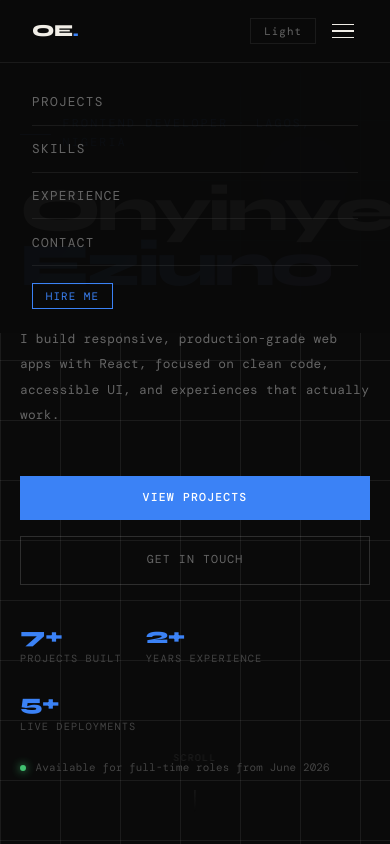
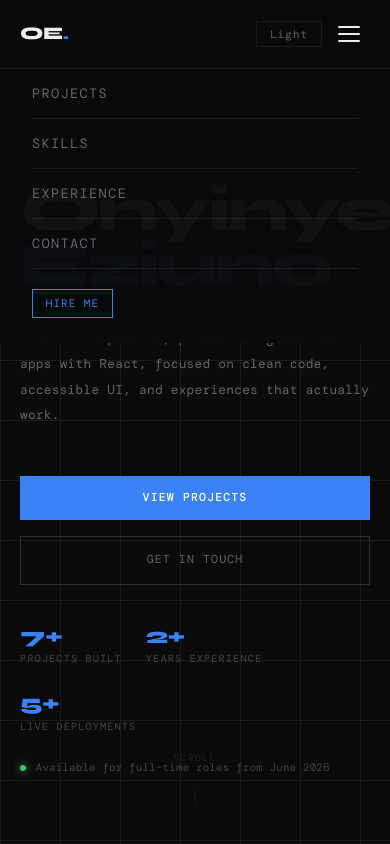
Before and after one commit to Onyinye-Maggie/onyinye-portfolio, a React (Create React App) app: page / in a window 390 px wide. Both pictures are taken after a click on the button 343 px from the left and 31 px from the top of the page. Shown: the top 844 px of the page. Built offline with nearby package versions, Linux system fonts and the light colour scheme; a web font is replaced by a local one.

Commit message:
rebuild navbar with CSS media queries for mobile

```diff
--- /dev/null
+++ b/src/components/Navbar.css
@@ -0,0 +1,186 @@
+.navbar {
+  position: fixed;
+  top: 0;
+  left: 0;
+  right: 0;
+  z-index: 1000;
+  background: transparent;
+  border-bottom: 0.5px solid transparent;
+  transition: all 0.3s ease;
+}
+
+.navbar.scrolled {
+  background: rgba(10, 10, 10, 0.97);
+  border-bottom: 0.5px solid var(--border);
+  backdrop-filter: blur(12px);
+}
+
+.navbar.scrolled.light {
+  background: rgba(255, 255, 255, 0.97);
+}
+
+.navbar.open {
+  background: rgba(10, 10, 10, 0.97);
+}
+
+.navbar.open.light {
+  background: rgba(255, 255, 255, 0.97);
+}
+
+.navbar-top {
+  display: flex;
+  justify-content: space-between;
+  align-items: center;
+  padding: 1.1rem 2rem;
+}
+
+.navbar-logo {
+  font-family: var(--display);
+  font-weight: 800;
+  font-size: 1.1rem;
+  letter-spacing: -0.02em;
+  color: var(--text);
+}
+
+.navbar-logo-dot {
+  color: var(--accent);
+}
+
+.navbar-desktop {
+  display: flex;
+  align-items: center;
+  gap: 1.5rem;
+}
+
+.navbar-link {
+  font-family: var(--mono);
+  font-size: 0.68rem;
+  color: var(--text-muted);
+  letter-spacing: 0.1em;
+  text-transform: uppercase;
+  transition: color 0.2s;
+  background: none;
+  border: none;
+  cursor: pointer;
+}
+
+.navbar-link:hover {
+  color: var(--accent);
+}
+
+.navbar-toggle {
+  font-family: var(--mono);
+  font-size: 0.68rem;
+  color: var(--text-muted);
+  letter-spacing: 0.1em;
+  border: 0.5px solid var(--border);
+  padding: 0.3rem 0.8rem;
+  background: none;
+  cursor: pointer;
+  transition: all 0.2s;
+}
+
+.navbar-toggle:hover {
+  border-color: var(--accent);
+  color: var(--accent);
+}
+
+.navbar-hire {
+  font-family: var(--mono);
+  font-size: 0.68rem;
+  color: var(--accent);
+  letter-spacing: 0.1em;
+  text-transform: uppercase;
+  border: 0.5px solid var(--accent);
+  padding: 0.3rem 0.8rem;
+  transition: all 0.2s;
+  text-decoration: none;
+}
+
+.navbar-hire:hover {
+  background: var(--accent);
+  color: #fff;
+}
+
+.navbar-mobile-right {
+  display: none;
+  align-items: center;
+  gap: 0.75rem;
+}
+
+.navbar-hamburger {
+  display: flex;
+  flex-direction: column;
+  justify-content: center;
+  gap: 5px;
+  width: 36px;
+  height: 36px;
+  background: none;
+  border: none;
+  cursor: pointer;
+  padding: 4px;
+}
+
+.bar {
+  display: block;
+  width: 22px;
+  height: 2px;
+  background: var(--text);
+  border-radius: 2px;
+  transition: all 0.3s ease;
+  transform-origin: center;
+}
+
+.navbar-dropdown {
+  display: none;
+  flex-direction: column;
+  padding: 0 2rem 1.5rem;
+  border-top: 0.5px solid var(--border);
+  gap: 0;
+}
+
+.navbar-dropdown.open {
+  display: flex;
+}
+
+.navbar-dropdown-link {
+  font-family: var(--mono);
+  font-size: 0.85rem;
+  color: var(--text-muted);
+  letter-spacing: 0.1em;
+  text-transform: uppercase;
+  padding: 1rem 0;
+  border-bottom: 0.5px solid var(--border);
+  text-align: left;
+  background: none;
+  border-left: none;
+  border-right: none;
+  border-top: none;
+  cursor: pointer;
+  transition: color 0.2s;
+  width: 100%;
+}
+
+.navbar-dropdown-link:hover {
+  color: var(--accent);
+}
+
+.navbar-hire.mobile {
+  margin-top: 1.25rem;
+  display: inline-block;
+  width: fit-content;
+}
+
+@media (max-width: 768px) {
+  .navbar-desktop {
+    display: none;
+  }
+
+  .navbar-mobile-right {
+    display: flex;
+  }
+
+  .navbar-top {
+    padding: 1rem 1.25rem;
+  }
+}
--- a/src/components/Navbar.jsx
+++ b/src/components/Navbar.jsx
@@ -1,5 +1,6 @@
 import { useState, useEffect } from 'react';
 import { meta } from '../data/portfolio';
+import './Navbar.css';
 
 export default function Navbar() {
   var scrollState = useState(false);
@@ -14,24 +15,10 @@ export default function Navbar() {
   var menuOpen = menuState[0];
   var setMenuOpen = menuState[1];
 
-  var mobileState = useState(false);
-  var isMobile = mobileState[0];
-  var setIsMobile = mobileState[1];
-console.log('window width:', window.innerWidth, 'isMobile:', isMobile);
-
   useEffect(function() {
     var onScroll = function() { setScrolled(window.scrollY > 40); };
     window.addEventListener('scroll', onScroll);
     return function() { window.removeEventListener('scroll', onScroll); };
-  }, []);
-
-  useEffect(function() {
-    var checkMobile = function() {
-      setIsMobile(window.innerWidth <= 768);
-    };
-    checkMobile();
-    window.addEventListener('resize', checkMobile);
-    return function() { window.removeEventListener('resize', checkMobile); };
   }, []);
 
   var toggleTheme = function() {
@@ -51,139 +38,54 @@ console.log('window width:', window.innerWidth, 'isMobile:', isMobile);
 
   var links = ['projects', 'skills', 'experience', 'contact'];
 
-  var navBg = scrolled || menuOpen
-    ? isLight ? 'rgba(255,255,255,0.97)' : 'rgba(10,10,10,0.97)'
-    : 'transparent';
+  return (
+    <nav className={'navbar' + (scrolled ? ' scrolled' : '') + (isLight ? ' light' : '') + (menuOpen ? ' open' : '')}>
 
-  var navStyle = {
-    position: 'fixed', top: 0, left: 0, right: 0, zIndex: 100,
-    background: navBg,
-    borderBottom: scrolled ? '0.5px solid var(--border)' : '0.5px solid transparent',
-    backdropFilter: scrolled ? 'blur(12px)' : 'none',
-    transition: 'all 0.3s ease',
-  };
-
-  var topRowStyle = {
-    display: 'flex', justifyContent: 'space-between', alignItems: 'center',
-    padding: '1.1rem 2rem',
-  };
-
-  var logoStyle = {
-    fontWeight: 800, fontSize: '1.05rem',
-    letterSpacing: '-0.02em', color: 'var(--text)',
-  };
-
-  var linkStyle = {
-    fontFamily: 'var(--mono)', fontSize: '0.68rem',
-    color: 'var(--text-muted)', letterSpacing: '0.1em',
-    textTransform: 'uppercase', transition: 'color 0.2s',
-  };
-
-  var hireStyle = {
-    fontFamily: 'var(--mono)', fontSize: '0.68rem',
-    color: 'var(--accent)', letterSpacing: '0.1em',
-    textTransform: 'uppercase', border: '0.5px solid var(--accent)',
-    padding: '0.3rem 0.8rem',
-  };
-
-  var toggleStyle = {
-    fontFamily: 'var(--mono)', fontSize: '0.68rem',
-    color: 'var(--text-muted)', letterSpacing: '0.1em',
-    border: '0.5px solid var(--border)',
-    padding: '0.3rem 0.8rem',
-    transition: 'all 0.2s',
-  };
-
-  var barStyle = {
-    width: '22px', height: '1.5px',
-    background: 'var(--text)', display: 'block',
-    transition: 'all 0.3s ease',
-  };
-
-  var mobileMenuStyle = {
-    display: menuOpen ? 'flex' : 'none',
-    flexDirection: 'column',
-    padding: '1rem 2rem 1.5rem',
-    borderTop: '0.5px solid var(--border)',
-  };
-
-  var mobileLinkStyle = {
-    fontFamily: 'var(--mono)', fontSize: '0.8rem',
-    color: 'var(--text-muted)', letterSpacing: '0.1em',
-    textTransform: 'uppercase', padding: '0.9rem 0',
-    borderBottom: '0.5px solid var(--border)',
-    textAlign: 'left', transition: 'color 0.2s',
-    background: 'none',
-  };
-
-  return (
-    <nav style={navStyle}>
-      <div style={topRowStyle}>
-
-        <span style={logoStyle}>
-          OE<span style={{ color: 'var(--accent)' }}>.</span>
+      <div className="navbar-top">
+        <span className="navbar-logo">
+          OE<span className="navbar-logo-dot">.</span>
         </span>
 
-        {isMobile ? (
-          <div style={{ display: 'flex', gap: '0.75rem', alignItems: 'center' }}>
-            <button onClick={toggleTheme} style={toggleStyle}>
-              {isLight ? 'Dark' : 'Light'}
-            </button>
-            <button
-              onClick={function() { setMenuOpen(!menuOpen); }}
-              style={{ display: 'flex', flexDirection: 'column', gap: '5px', padding: '4px', background: 'none', border: 'none', cursor: 'pointer' }}
-            >
-              <span style={barStyle} />
-              <span style={barStyle} />
-              <span style={barStyle} />
-            </button>
-          </div>
-        ) : (
-          <div style={{ display: 'flex', gap: '1.5rem', alignItems: 'center' }}>
+        <div className="navbar-desktop">
           {links.map(function(link) {
             return (
-                <button
-                  key={link}
-                  onClick={function() { handleNav(link); }}
-                  style={linkStyle}
-                  onMouseEnter={function(e) { e.target.style.color = 'var(--accent)'; }}
-                  onMouseLeave={function(e) { e.target.style.color = 'var(--text-muted)'; }}
-                >
+              <button key={link} className="navbar-link" onClick={function() { handleNav(link); }}>
                 {link}
               </button>
             );
           })}
-            <button onClick={toggleTheme} style={toggleStyle}>
+          <button className="navbar-toggle" onClick={toggleTheme}>
             {isLight ? 'Dark' : 'Light'}
           </button>
-            <a href={'mailto:' + meta.email} style={hireStyle}>
+          <a href={'mailto:' + meta.email} className="navbar-hire">
             Hire Me
           </a>
         </div>
-        )}
 
+        <div className="navbar-mobile-right">
+          <button className="navbar-toggle" onClick={toggleTheme}>
+            {isLight ? 'Dark' : 'Light'}
+          </button>
+          <button className="navbar-hamburger" onClick={function() { setMenuOpen(!menuOpen); }}>
+            <span className={'bar' + (menuOpen ? ' open' : '')} />
+            <span className={'bar' + (menuOpen ? ' open' : '')} />
+            <span className={'bar' + (menuOpen ? ' open' : '')} />
+          </button>
+        </div>
       </div>
 
-      {isMobile ? (
-        <div style={mobileMenuStyle}>
+      <div className={'navbar-dropdown' + (menuOpen ? ' open' : '')}>
         {links.map(function(link) {
           return (
-              <button
-                key={link}
-                onClick={function() { handleNav(link); }}
-                style={mobileLinkStyle}
-              >
+            <button key={link} className="navbar-dropdown-link" onClick={function() { handleNav(link); }}>
               {link}
             </button>
           );
         })}
-          <div style={{ marginTop: '1rem' }}>
-            <a href={'mailto:' + meta.email} style={hireStyle}>
+        <a href={'mailto:' + meta.email} className="navbar-hire mobile">
           Hire Me
         </a>
       </div>
-        </div>
-      ) : null}
 
     </nav>
   );
```
Lines whose indentation alone changed are shown as unchanged.
